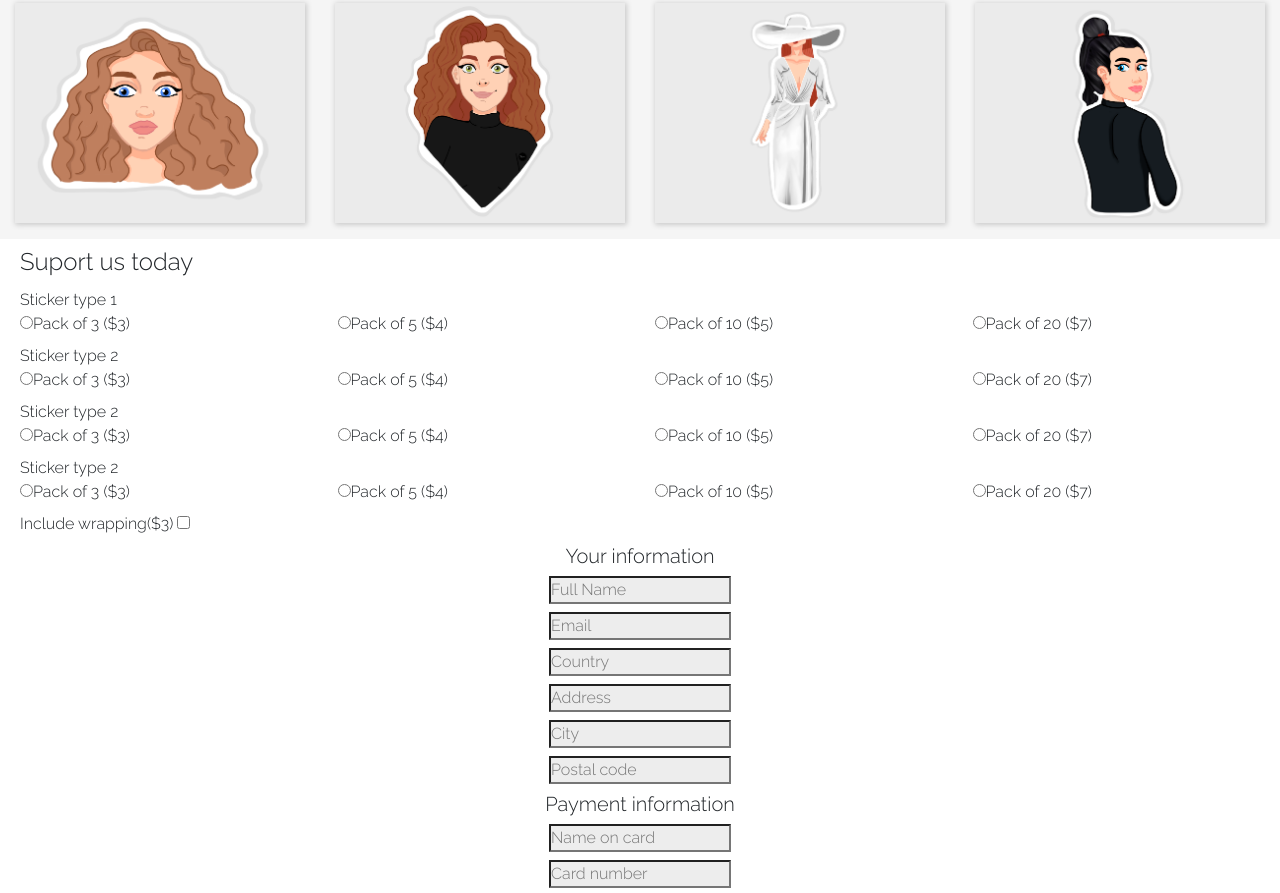
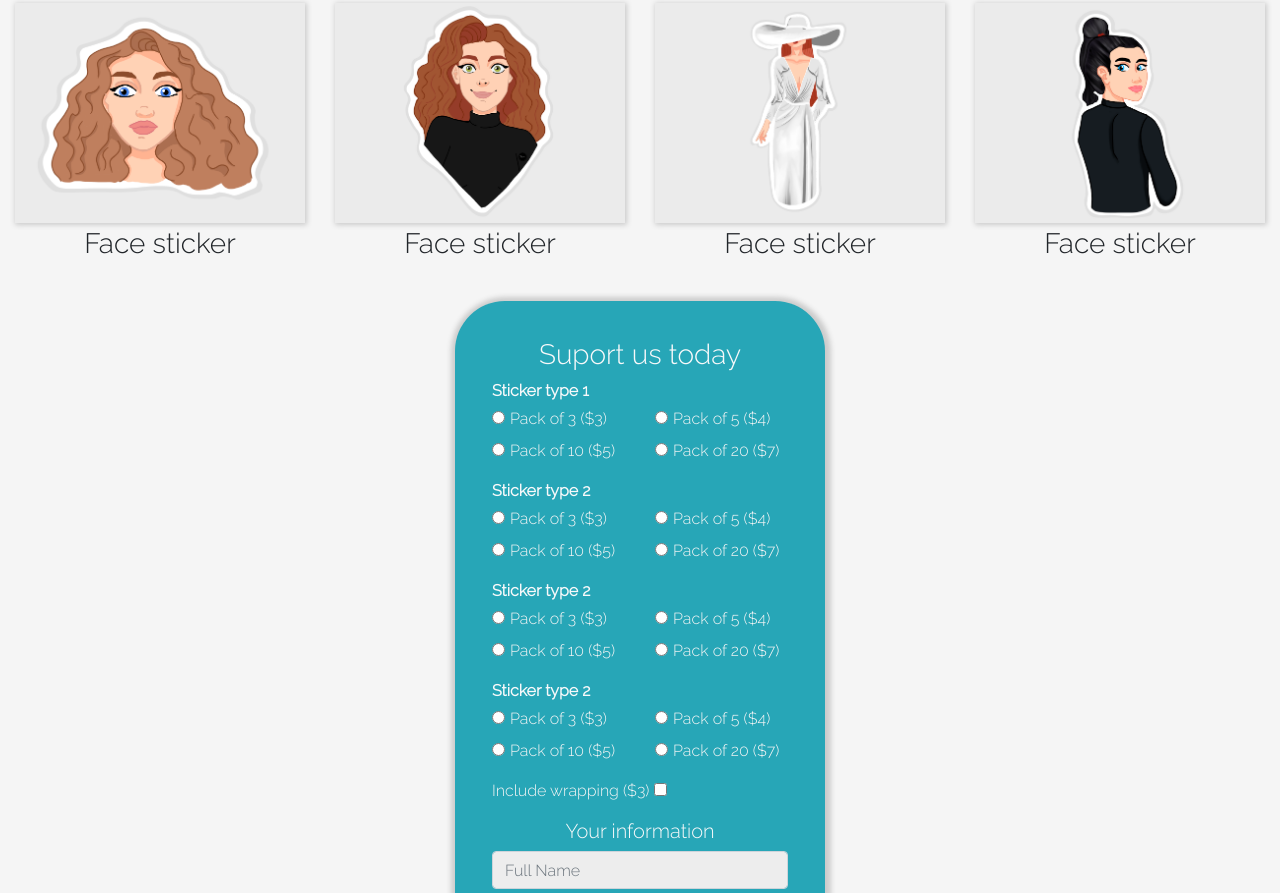
Before and after one commit to SaraSejtzer/Exam_Project, a plain HTML site: page subpages/digital-art-merchandise.html in a window 1280 px wide. Shown: the part 560-1453 px from the top of the page. Drawn offline with nearby package versions, Linux system fonts and the light colour scheme.

Commit message:
Forms stylet

```diff
--- a/css/stylesheet.css
+++ b/css/stylesheet.css
@@ -29,12 +29,10 @@ p {
 }
 
 .navcss{
-	background-color: rgba(0,0,0,0.40)
+	background-color: rgba(0,0,0,0.50)
 }/*Background color, made transparent*/
 
-.navbar{
-	height: 130px;
-}
+
 .navbar a {
 	font-weight:bolder;
 	font-size: 110%;
@@ -113,6 +111,13 @@ background-color: #EDEDED;
 	width: 75%;
 }
 
+.alert-contact{
+	color:whitesmoke;
+	background-color: #F02E32;
+	text-align: center;
+	border-radius: 25px;
+}
+
 /*     Tutorials page  */
 .tutorials-header{
 	width: 100%;
@@ -171,12 +176,34 @@ background-color: #EDEDED;
 	background-color: #053247;
 }
 
+.alert-join{
+	color:whitesmoke;
+	background-color: #F02E32;
+	text-align: center;
+	border-radius: 25px;
+	width: 50%;
+	display: inline-block;
+}
 /*   Merchindise   */
+.bg-order{
+	background-color:#27A6B7;
+	border-radius: 50px;
+	box-shadow: 1px 1px 5px 5px #ccc;
+	padding: 10%;
+}
+.bg-order label{
+	color:whitesmoke;
+}
 
-#wrap{
-	padding:5px;
-	background:#fff;
-} /*Backgrund for the full form*/
+.bg-order input[type="radio"]{
+	margin-right: 5px;
+}
+
+.total-css{
+	background-color:#053247;
+	color: whitesmoke;
+	font-size:20px;
+}
 
 #wrap .cont_order input{
 	margin-bottom:5px;
@@ -186,26 +213,28 @@ background-color: #EDEDED;
 	padding-top:5px;
 }/*styling*/
 
-#wrap input[type="text"]:hover,
-#wrap input[type="text"]:active {
-background-color: #FAF398;
-}/*Bacground color in input area when hover*/
 
 .radio-bnt {
 padding-right: 10px;
 }/*styling of radio buttons*/
 
+.container-css{
+	max-width: 400px;
+}
+
+.alert-pay{
+	color:whitesmoke;
+	background-color: #F02E32;
+	text-align: center;
+	border-radius: 25px;
+	width: 70%;
+	display: inline-block;
+}
 #wrap label.radiolabel{
 font-weight:normal;
  display:inline;
 } /*The radio labes are shown in online*/
 
-.alert-danger{
-	color: black;
-	font-weight: bold;
-	background-color: rgba(216,49,52,0.30);
-	width: 200px;
-}/*Styling for the danger alerts shown on error messages*/
 
 .swap img:last-child{
 	display:none;
@@ -267,6 +296,9 @@ font-weight:normal;
 .form-control{
 	max-width: 400px;
 }
+.level-header{
+		font-size: 35px;
+}
 }
 @media only screen and (max-width: 768px) {
   body {
@@ -278,4 +310,7 @@ font-weight:normal;
 .form-control{
 	max-width: 200px;
 }
+.level-header{
+	font-size: 23px;
 }
+}
--- a/subpages/digital-art-merchandise.html
+++ b/subpages/digital-art-merchandise.html
@@ -64,126 +64,183 @@
 	 <div class="row">
 
 
-			<div class="col-6 col-md-6 col-lg-3 my-3 swap">
-
+			<div class="col-6 col-md-6 col-lg-3 my-3">
+				    <div class="swap">
 					<img class="w-100 img-shadow" src="../img/merchandise/merchandise-sticker-1.png" alt="img">
 				    <img class="w-100 img-shadow" src="../img/merchandise/merchandise-sticker-laptop-1.png" alt="img">
+					</div>
+			        <h3 class="text-center mt-1">Face sticker</h3>
 			</div>
 
-			<div class="col-6 col-md-6 col-lg-3 my-3 swap">
+			<div class="col-6 col-md-6 col-lg-3 my-3">
+				<div class="swap">
 					<img class="w-100 img-shadow" src="../img/merchandise/merchandise-sticker-2.png" alt="img">
 				    <img class="w-100 img-shadow" src="../img/merchandise/merchandise-sticker-laptop-2.png" alt="img">
+					</div>
+			        <h3 class="text-center mt-1">Face sticker</h3>
 			</div>
 
-			<div class="col-6 col-md-6 col-lg-3 my-3 swap">
+			<div class="col-6 col-md-6 col-lg-3 my-3">
+				<div class="swap">
 				<img class="w-100 img-shadow" src="../img/merchandise/merchandise-sticker-3.png" alt="img">
 				<img class="w-100 img-shadow" src="../img/merchandise/merchandise-sticker-laptop-3.png" alt="img">
+				</div>
+			    <h3 class="text-center mt-1">Face sticker</h3>
 
 			</div>
 
-			<div class="col-6 col-md-6 col-lg-3 my-3 swap">
+			<div class="col-6 col-md-6 col-lg-3 my-3">
+				<div class="swap">
 				<img class="w-100 img-shadow " src="../img/merchandise/merchandise-sticker-4.png" alt="img">
 				<img class="w-100 img-shadow " src="../img/merchandise/merchandise-sticker-laptop-4.png" alt="img">
+					</div>
+			    <h3 class="text-center mt-1">Face sticker</h3>
 			</div>
 		</div>
 	  </div>
 
 	<div id="wrap">
-        <form id="merchform" onsubmit="return false;">
-        <div class="container-fluid">
+	    <div class="container container-css mt-3">
+        <form class="bg-order" id="merchform" onsubmit="return false;">
             <div class="cont_order">
                <fieldset>
-                <legend>Suport us today</legend>
-                <div >Sticker type 1</div>
+                <h3 class="text-center text-light">Suport us today</h3>
+                <div class="text-light mb-1 font-weight-bold" >Sticker type 1</div>
 				<div class="row">
-                <label class="radiolabel radio-bnt col-6 col-md-3"><input type="radio"  name="stickeramount" value="3pack" onclick="calculateTotal();" />Pack of 3 ($3)</label>
-                <label class="radiolabel radio-bnt col-6 col-md-3"><input type="radio"  name="stickeramount" value="5pack" onclick="calculateTotal();" />Pack of 5 ($4)</label>
-                <label class="radiolabel radio-bnt col-6 col-md-3"><input type="radio"  name="stickeramount" value="10pack" onclick="calculateTotal();" />Pack of 10 ($5)</label>
-                <label class="radiolabel radio-bnt col-6 col-md-3"><input type="radio"  name="stickeramount" value="20pack" onclick="calculateTotal();" />Pack of 20 ($7)</label>
+
+
+				<label class="radiolabel radio-bnt col-6" >
+					<input type="radio"  name="stickeramount" value="3pack" onclick="calculateTotal();" />Pack of 3 ($3)
+				</label>
+
+                <label class="radiolabel radio-bnt col-6">
+					<input type="radio"  name="stickeramount" value="5pack" onclick="calculateTotal();" />Pack of 5 ($4)
+				</label>
+
+                <label class="radiolabel radio-bnt col-6">
+					<input type="radio"  name="stickeramount" value="10pack" onclick="calculateTotal();" />Pack of 10 ($5)
+				</label>
+
+                <label class="radiolabel radio-bnt col-6">
+					<input type="radio"  name="stickeramount" value="20pack" onclick="calculateTotal();" />Pack of 20 ($7)
+				</label>
                 <br/>
                 </div>
 
-				<div>Sticker type 2</div>
+				<div class="text-light mb-1 mt-2 font-weight-bold">Sticker type 2</div>
 				<div class="row">
-                <label class="radiolabel radio-bnt col-6 col-md-3"><input type="radio"  name="sticker2amount" value="3pack" onclick="calculateTotal();" />Pack of 3 ($3)</label>
-                <label class="radiolabel radio-bnt col-6 col-md-3"><input type="radio"  name="sticker2amount" value="5pack" onclick="calculateTotal();" />Pack of 5 ($4)</label>
-                <label class="radiolabel radio-bnt col-6 col-md-3"><input type="radio"  name="sticker2amount" value="10pack" onclick="calculateTotal();" />Pack of 10 ($5)</label>
-                <label class="radiolabel radio-bnt col-6 col-md-3"><input type="radio"  name="sticker2amount" value="20pack" onclick="calculateTotal();" />Pack of 20 ($7)</label>
+                <label class="radiolabel radio-bnt col-6 ">
+					<input type="radio"  name="sticker2amount" value="3pack" onclick="calculateTotal();" />Pack of 3 ($3)
+				</label>
+
+                <label class="radiolabel radio-bnt col-6 ">
+					<input type="radio"  name="sticker2amount" value="5pack" onclick="calculateTotal();" />Pack of 5 ($4)
+				</label>
+
+                <label class="radiolabel radio-bnt col-6 ">
+					<input type="radio"  name="sticker2amount" value="10pack" onclick="calculateTotal();" />Pack of 10 ($5)
+				</label>
+
+                <label class="radiolabel radio-bnt col-6">
+					<input type="radio"  name="sticker2amount" value="20pack" onclick="calculateTotal();" />Pack of 20 ($7)
+				</label>
                 <br/>
 				</div>
 
-				<div>Sticker type 2</div>
+				<div class="text-light mb-1 mt-2 font-weight-bold">Sticker type 2</div>
 				<div class="row">
-                <label class="radiolabel radio-bnt col-6 col-md-3"><input type="radio"  name="sticker3amount" value="3pack" onclick="calculateTotal();" />Pack of 3 ($3)</label>
-                <label class="radiolabel radio-bnt col-6 col-md-3"><input type="radio"  name="sticker3amount" value="5pack" onclick="calculateTotal();" />Pack of 5 ($4)</label>
-                <label class="radiolabel radio-bnt col-6 col-md-3"><input type="radio"  name="sticker3amount" value="10pack" onclick="calculateTotal();" />Pack of 10 ($5)</label>
-                <label class="radiolabel radio-bnt col-6 col-md-3"><input type="radio"  name="sticker3amount" value="20pack" onclick="calculateTotal();" />Pack of 20 ($7)</label>
+                <label class="radiolabel radio-bnt col-6">
+					<input type="radio"  name="sticker3amount" value="3pack" onclick="calculateTotal();" />Pack of 3 ($3)
+				</label>
+
+                <label class="radiolabel radio-bnt col-6">
+					<input type="radio"  name="sticker3amount" value="5pack" onclick="calculateTotal();" />Pack of 5 ($4)
+				</label>
+
+                <label class="radiolabel radio-bnt col-6">
+					<input type="radio"  name="sticker3amount" value="10pack" onclick="calculateTotal();" />Pack of 10 ($5)
+				</label>
+
+                <label class="radiolabel radio-bnt col-6">
+					<input type="radio"  name="sticker3amount" value="20pack" onclick="calculateTotal();" />Pack of 20 ($7)
+				</label>
                 <br/>
 				</div>
 
-				<div>Sticker type 2</div>
+				<div class="text-light mb-1 mt-2 font-weight-bold">Sticker type 2</div>
 			    <div class="row">
-                <label class="radiolabel radio-bnt col-6 col-md-3"><input type="radio"  name="sticker4amount" value="3pack" onclick="calculateTotal();" />Pack of 3 ($3)</label>
-                <label class="radiolabel radio-bnt col-6 col-md-3"><input type="radio"  name="sticker4amount" value="5pack" onclick="calculateTotal();" />Pack of 5 ($4)</label>
-                <label class="radiolabel radio-bnt col-6 col-md-3"><input type="radio"  name="sticker4amount" value="10pack" onclick="calculateTotal();" />Pack of 10 ($5)</label>
-                <label class="radiolabel radio-bnt col-6 col-md-3"><input type="radio"  name="sticker4amount" value="20pack" onclick="calculateTotal();" />Pack of 20 ($7)</label>
+                <label class="radiolabel radio-bnt col-6">
+					<input type="radio"  name="sticker4amount" value="3pack" onclick="calculateTotal();" />Pack of 3 ($3)
+				</label>
+
+                <label class="radiolabel radio-bnt col-6">
+					<input type="radio"  name="sticker4amount" value="5pack" onclick="calculateTotal();" />Pack of 5 ($4)
+				</label>
+
+                <label class="radiolabel radio-bnt col-6">
+					<input type="radio"  name="sticker4amount" value="10pack" onclick="calculateTotal();" />Pack of 10 ($5)
+				</label>
+
+                <label class="radiolabel radio-bnt col-6">
+					<input type="radio"  name="sticker4amount" value="20pack" onclick="calculateTotal();" />Pack of 20 ($7)
+				</label>
                 <br/>
                 </div>
-               <div>
-               <label for="includewrapping" class="inlinelabel">Include wrapping($3)</label>
+               <div class="my-2">
+               <label for="includewrapping" class="inlinelabel">Include wrapping ($3)</label>
                <input type="checkbox" id="includewrapping" name="includewrapping" onclick="calculateTotal();" />
                </div>
 
 
-                <div id="totalPrice"></div>
+                <div class="total-css text-center mb-3" id="totalPrice"></div>
 
                 </fieldset>
             </div>
 
         	<div class="cont_details text-center">
             	<fieldset>
-                <h5>Your information</h5>
+                <h5 class="text-light">Your information</h5>
 					<div id="error_message"></div>
 
 						<div class="input_field mb-2">
-							<input type="text" placeholder="Full Name" id="fullname">
+							<input class="form-control form-group-inline" type="text" placeholder="Full Name" id="fullname">
 						</div>
 
 						<div class="input_field mb-2">
-							<input type="text" placeholder="Email" id="email">
+							<input class="form-control form-group-inline" type="text" placeholder="Email" id="email">
 						</div>
 
 						<div class="input_field mb-2">
-							<input type="text" placeholder="Country" id="country">
+							<input class="form-control form-group-inline" type="text" placeholder="Country" id="country">
 						</div>
 
 						<div class="input_field mb-2">
-							<input type="text" placeholder="Address" id="address">
+							<input class="form-control form-group-inline" type="text" placeholder="Address" id="address">
 						</div>
 
 						<div class="input_field mb-2">
-							<input type="text" placeholder="City" id="city">
+							<input class="form-control form-group-inline" type="text" placeholder="City" id="city">
 						</div>
 
 						<div class="input_field mb-2">
-							<input type="text" placeholder="Postal code" id="postalcode">
+							<input class="form-control form-group-inline" type="text" placeholder="Postal code" id="postalcode">
 						</div>
 
-						<h5>Payment information</h5>
+						<h5 class="text-light mt-3">Payment information</h5>
 						<div class="input_field mb-2">
-							<input type="text" placeholder="Name on card" id="cardname">
+							<input class="form-control form-group-inline" type="text" placeholder="Name on card" id="cardname">
 						</div>
 
 						<div class="input_field mb-2">
-							<input type="text" placeholder="Card number" id="cardnumber">
+							<input class="form-control form-group-inline" type="text" placeholder="Card number" id="cardnumber">
 						</div>
 
 						<div class="input_field mb-2">
-							<input type="text" placeholder="Expiration (mm/yy)" id="expiration">
+							<input class="form-control form-group-inline" type="text" placeholder="Expiration (mm/yy)" id="expiration">
 						</div>
 
 						<div class="input_field mb-2">
-							<input type="text" placeholder="Security code" id="securitycode">
+							<input class="form-control form-group-inline" type="text" placeholder="Security code" id="securitycode">
 						</div>
 
 						<div class="btn">
@@ -191,11 +248,8 @@
 						</div>
                 </fieldset>
             </div>
-
-
-
-        </div>
        </form>
+     </div>
 	</div><!--End of wrap-->
 
 
```
Also changed, not shown: js/merchscript.js (+10 -10 lines), subpages/digital-art-tutorials.html (+3 -3 lines), subpages/never-drawn/digital-art-tutorial-hands.html (+5 -3 lines).
